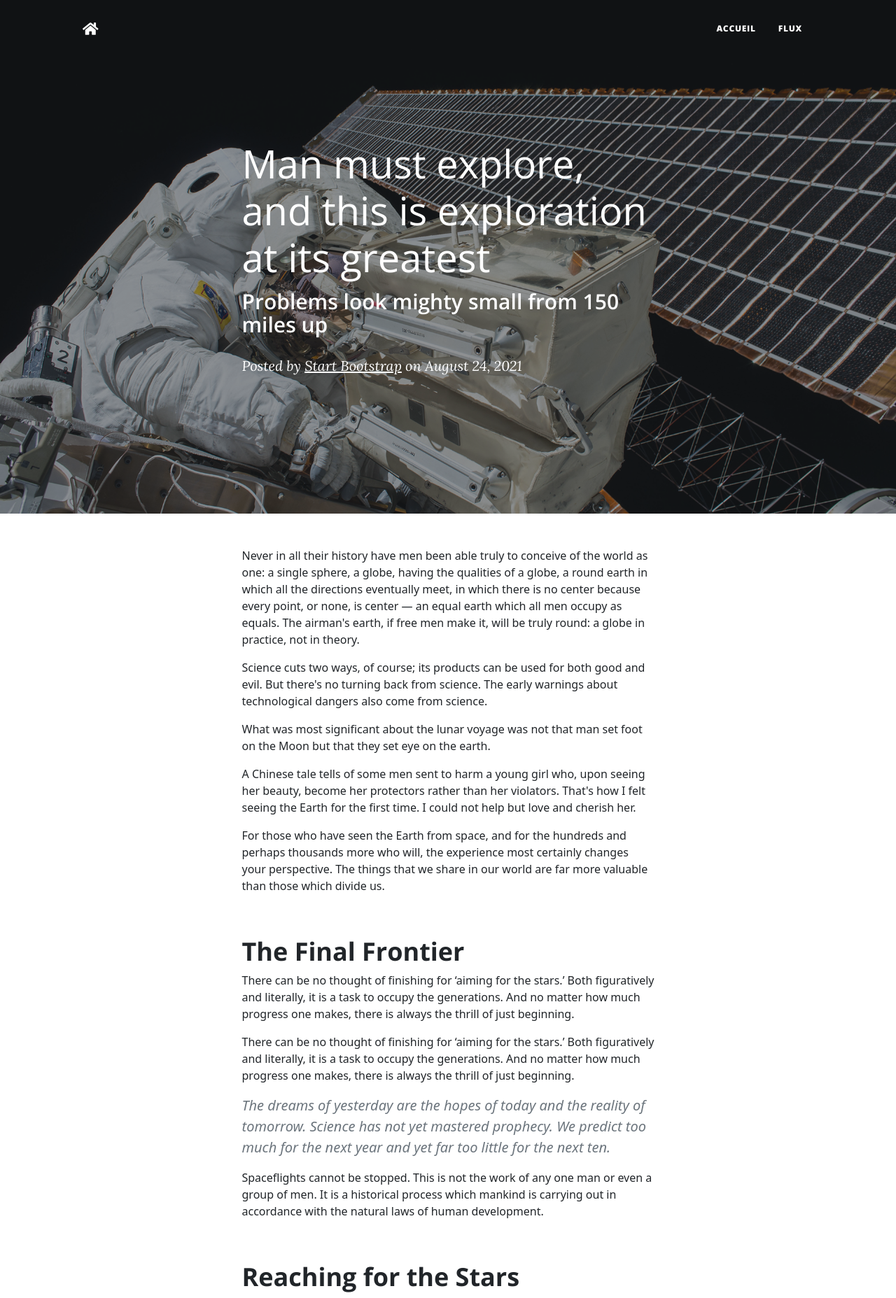
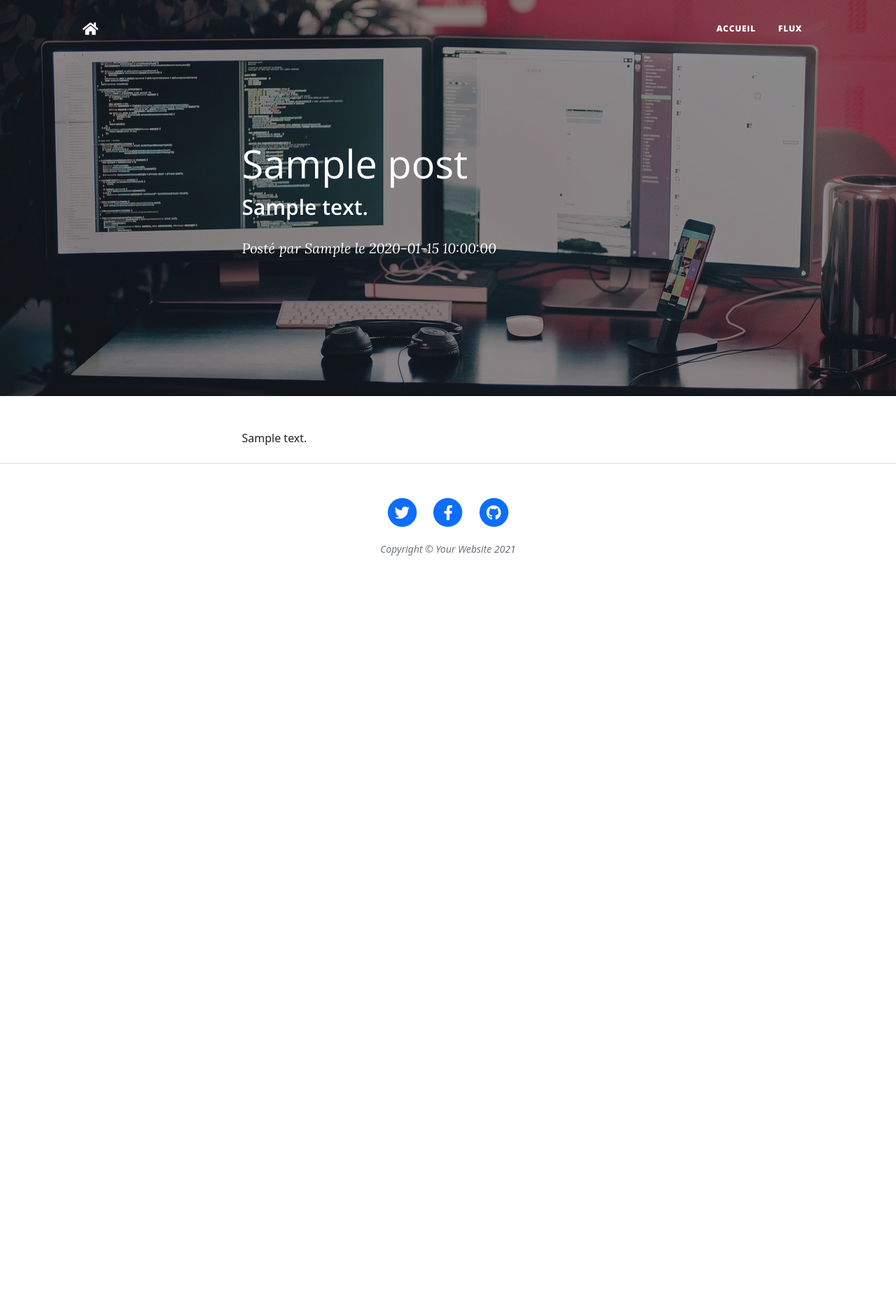
Before and after one commit to EPeurou/P5ElouanPeurou, a PHP site: page /index.php?action=post in a window 1280 px wide. Shown: the top 1855 px of the page at 70% size. After the commit the page ends 794 px from the top, so only its background shows below. Run offline with PHP 8.4, Linux system fonts and the light colour scheme; tables that the repository leaves empty or names only in its code hold one stand-in row (values such as "Sample post").

Commit message:
+11
create a post details page

```diff
--- a/controller.php
+++ b/controller.php
@@ -1,6 +1,7 @@
 <?php
 require __DIR__ . '/vendor/autoload.php';
 require ('model/selectFlux.php');
+require ('model/selectPostDetails.php');
 use Twig\Environment;
 use Twig\Loader\FilesystemLoader;
 
@@ -31,8 +32,16 @@ function apropos(){
 }
 
 function post(){
-    global $twig;
-    echo $twig->render('post.html.twig');
+    global $twig,$titlePost,$contentPost,$descriptionPost,$datePost,$categoryPost,$pseudoPost,$idPost;
+    echo $twig->render('post.html.twig',[
+        'title' => $titlePost,
+        'content' => $contentPost,
+        'description' => $descriptionPost,
+        'date' => $datePost,
+        'category' => $categoryPost,
+        'pseudo' => $pseudoPost,
+        'id' => $idPost
+    ]);
 }
 
 function confirm(){
--- a/model/selectFlux.php
+++ b/model/selectFlux.php
@@ -2,7 +2,7 @@
 require 'connect.php';
 
 
-$req=$bdd->prepare('SELECT `title`, `content`, `description`,`date`, `idUser`, `idCategory` FROM post ORDER BY id DESC');
+$req=$bdd->prepare('SELECT `id`, `title`, `content`, `description`,`date`, `idUser`, `idCategory` FROM post ORDER BY id DESC');
 
 $req->execute(array());
 
--- /dev/null
+++ b/model/selectPostDetails.php
@@ -0,0 +1,30 @@
+<?php
+require 'connect.php';
+
+
+$req=$bdd->query('SELECT `id`,`title`, `content`, `description`,`date`, `idUser`, `idCategory` FROM post WHERE id = 1');
+
+$dataPost=$req->fetch();
+
+$idPost = $dataPost['id'];
+$titlePost = $dataPost['title'];
+$contentPost = $dataPost['content'];
+$descriptionPost = $dataPost['description'];
+$datePost = $dataPost['date'];
+$idUserPost = $dataPost['idUser'];
+$idCategoryPost = $dataPost['idCategory'];
+
+
+$req=$bdd->query("SELECT `pseudo` FROM user WHERE id = '".$idUserPost."'");
+
+$dataPost=$req->fetch();
+
+$pseudoPost = $dataPost['pseudo'];
+
+
+
+$req=$bdd->query("SELECT `name` FROM category WHERE id = '".$idCategoryPost."'");
+
+$dataPost=$req->fetch();
+
+$categoryPost = $dataPost['name'];
--- a/templates/flux.html.twig
+++ b/templates/flux.html.twig
@@ -35,7 +35,7 @@
                 {% for row in data %}
                     <!-- Post preview-->
                     <div class="post-preview">
-                        <a href="index.php?action=post">
+                        <a href="index.php?action=post&amp;id={{row.id}}">
                             <h2 class="post-title">{{ row.title }}</h2>
                             <h3 class="post-subtitle">{{ row.description }}</h3>
                         </a>
--- a/templates/post.html.twig
+++ b/templates/post.html.twig
@@ -10,17 +10,15 @@
             {% include 'navbar.html.twig' %}
         {% endblock %}
         <!-- Page Header-->
-        <header class="masthead" style="background-image: url('assets/img/post-bg.jpg')">
+        <header class="masthead" style="background-image: url('assets/img/desktop.jpg')">
             <div class="container position-relative px-4 px-lg-5">
                 <div class="row gx-4 gx-lg-5 justify-content-center">
                     <div class="col-md-10 col-lg-8 col-xl-7">
                         <div class="post-heading">
-                            <h1>Man must explore, and this is exploration at its greatest</h1>
-                            <h2 class="subheading">Problems look mighty small from 150 miles up</h2>
+                            <h1>{{ title }}</h1>
+                            <h2 class="subheading">{{ description }}</h2>
                             <span class="meta">
-                                Posted by
-                                <a href="#!">Start Bootstrap</a>
-                                on August 24, 2021
+                                Posté par {{ pseudo }} le {{ date }}
                             </span>
                         </div>
                     </div>
@@ -32,28 +30,7 @@
             <div class="container px-4 px-lg-5">
                 <div class="row gx-4 gx-lg-5 justify-content-center">
                     <div class="col-md-10 col-lg-8 col-xl-7">
-                        <p>Never in all their history have men been able truly to conceive of the world as one: a single sphere, a globe, having the qualities of a globe, a round earth in which all the directions eventually meet, in which there is no center because every point, or none, is center — an equal earth which all men occupy as equals. The airman's earth, if free men make it, will be truly round: a globe in practice, not in theory.</p>
-                        <p>Science cuts two ways, of course; its products can be used for both good and evil. But there's no turning back from science. The early warnings about technological dangers also come from science.</p>
-                        <p>What was most significant about the lunar voyage was not that man set foot on the Moon but that they set eye on the earth.</p>
-                        <p>A Chinese tale tells of some men sent to harm a young girl who, upon seeing her beauty, become her protectors rather than her violators. That's how I felt seeing the Earth for the first time. I could not help but love and cherish her.</p>
-                        <p>For those who have seen the Earth from space, and for the hundreds and perhaps thousands more who will, the experience most certainly changes your perspective. The things that we share in our world are far more valuable than those which divide us.</p>
-                        <h2 class="section-heading">The Final Frontier</h2>
-                        <p>There can be no thought of finishing for ‘aiming for the stars.’ Both figuratively and literally, it is a task to occupy the generations. And no matter how much progress one makes, there is always the thrill of just beginning.</p>
-                        <p>There can be no thought of finishing for ‘aiming for the stars.’ Both figuratively and literally, it is a task to occupy the generations. And no matter how much progress one makes, there is always the thrill of just beginning.</p>
-                        <blockquote class="blockquote">The dreams of yesterday are the hopes of today and the reality of tomorrow. Science has not yet mastered prophecy. We predict too much for the next year and yet far too little for the next ten.</blockquote>
-                        <p>Spaceflights cannot be stopped. This is not the work of any one man or even a group of men. It is a historical process which mankind is carrying out in accordance with the natural laws of human development.</p>
-                        <h2 class="section-heading">Reaching for the Stars</h2>
-                        <p>As we got further and further away, it [the Earth] diminished in size. Finally it shrank to the size of a marble, the most beautiful you can imagine. That beautiful, warm, living object looked so fragile, so delicate, that if you touched it with a finger it would crumble and fall apart. Seeing this has to change a man.</p>
-                        <a href="#!"><img class="img-fluid" src="assets/img/post-sample-image.jpg" alt="..." /></a>
-                        <span class="caption text-muted">To go places and do things that have never been done before – that’s what living is all about.</span>
-                        <p>Space, the final frontier. These are the voyages of the Starship Enterprise. Its five-year mission: to explore strange new worlds, to seek out new life and new civilizations, to boldly go where no man has gone before.</p>
-                        <p>As I stand out here in the wonders of the unknown at Hadley, I sort of realize there’s a fundamental truth to our nature, Man must explore, and this is exploration at its greatest.</p>
-                        <p>
-                            Placeholder text by
-                            <a href="http://spaceipsum.com/">Space Ipsum</a>
-                            &middot; Images by
-                            <a href="https://www.flickr.com/photos/nasacommons/">NASA on The Commons</a>
-                        </p>
+                        {{ content }}
                     </div>
                 </div>
             </div>
```
Also changed, not shown: assets/img/desktop.jpg (added).
